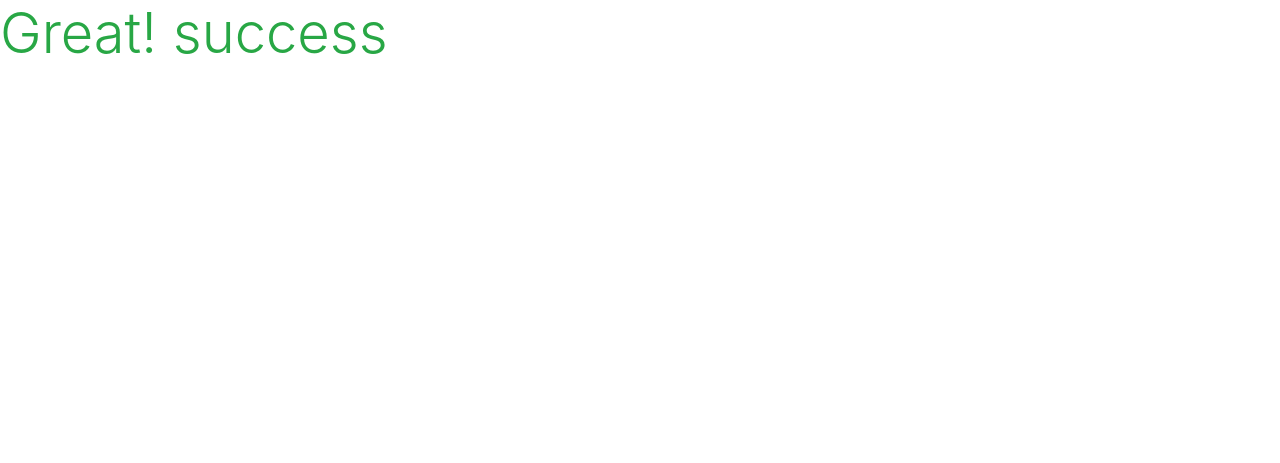
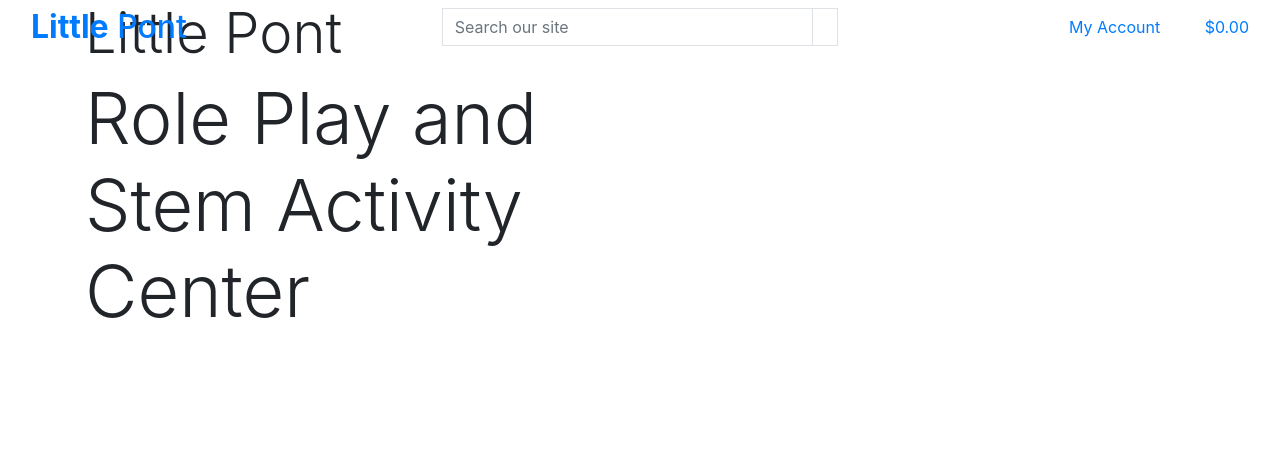
Before and after one commit to ChloeL-E/little-pont-msp4, a Django app: page / in a window 1280 px wide. Shown: the top 463 px of the page. Run offline with Django 3.2, Linux system fonts and the light colour scheme; some libraries are stand-ins or nearby versions.

Commit message:
Added content to index.html

```diff
--- a/home/templates/home/index.html
+++ b/home/templates/home/index.html
@@ -2,5 +2,19 @@
 {% load static %}
 
 {% block content %}
-<h1 class="display-4 text-success">Great! success</h1>
+<div class="container h-100">
+    <div class="row h-100">
+        <div class="col-7 col-md-6 my-auto">
+            <h1 class="display-4 logo-font text-black">
+                Little Pont
+            </h1>
+            <h2 class="display-3 logo-font text-black">Role Play and Stem Activity Center</h2>
+            <div class="my-5">
+                <h4>
+                    <a href="" class="shop-now-button btn btn-lg rounded-0 text-uppercase py-3"></a>
+                </h4>
+            </div>
+        </div>
+    </div>
+</div>
 {% endblock %}
--- a/templates/base.html
+++ b/templates/base.html
@@ -32,7 +32,68 @@
     <title>Little Pont {% block extra_title %}{% endblock %}</title>
   </head>
   <body>
-    <header class="container-fluid fixed-top"></header>
+    <body>
+        <header class="container-fluid fixed-top">
+            <div class="row">
+                <div class="col-12 col-lg-4 my-auto py-1 py-lg-0 text-center text-lg-left">
+                    <a href="{% url 'home' %}" class="nav-link main-logo-link">
+                        <h2 class="logo-font text-black my-0"><strong>Little</strong> Pont</h2>
+                    </a>
+                </div>
+                <div class="col-12 col-lg-4 my-auto py-1 py-lg-0">
+                    <form method="GET" action="">
+                        <div class="input-group w-100">
+                            <input class="form-control border border-black rounded-0" type="text" name="q" placeholder="Search our site">
+                            <div class="input-group-append">
+                                <button class="form-control btn btn-black border border-black rounded-0" type="submit">
+                                    <span class="icon">
+                                        <i class="fas fa-search"></i>
+                                    </span>
+                                </button>
+                            </div>
+                        </div>
+                    </form>
+                </div>
+                <div class="col-12 col-lg-4 my-auto py-1 py-lg-0">
+                    <ul class="list-inline list-unstyled text-center text-lg-right my-0">
+                        <li class="list-inline-item dropdown">
+                            <a class="text-black nav-link" href="#" id="user-options" data-toggle="dropdown" aria-haspopup="true" aria-expanded="false">
+                                <div class="text-center">
+                                    <div><i class="fas fa-user fa-lg"></i></div>
+                                    <p class="my-0">My Account</p>
+                                </div>
+                            </a>
+                            <div class="dropdown-menu border-0" aria-labelledby="user-options">
+                                {% if request.user.is_authenticated %}
+                                    {% if request.user.is_superuser %}
+                                        <a href="" class="dropdown-item">Order Management</a>
+                                    {% endif %}
+                                    <a href="" class="dropdown-item">My Profile</a>
+                                    <a href="{% url 'account_logout' %}" class="dropdown-item">Logout</a>
+                                {% else %}
+                                    <a href="{% url 'account_signup' %}" class="dropdown-item">Register</a>
+                                    <a href="{% url 'account_login' %}" class="dropdown-item">Login</a>
+                                {% endif %}
+                            </div>
+                        </li>
+                        <li class="list-inline-item">
+                            <a class="{% if grand_total %}text-info font-weight-bold{% else %}text-black{% endif %} nav-link" href="">
+                                <div class="text-center">
+                                    <div><i class="fas fa-shopping-bag fa-lg"></i></div>
+                                    <p class="my-0">
+                                        {% if grand_total %}
+                                            ${{ grand_total|floatformat:2 }}
+                                        {% else %}
+                                            $0.00
+                                        {% endif %}
+                                    </p>
+                                </div>
+                            </a>
+                        </li>
+                    </ul>
+                </div>
+            </div>
+        </header>
 
     {% if messages %}
         <div class="message-container"></div>
```
Also changed, not shown: static/css/base.css (added).
